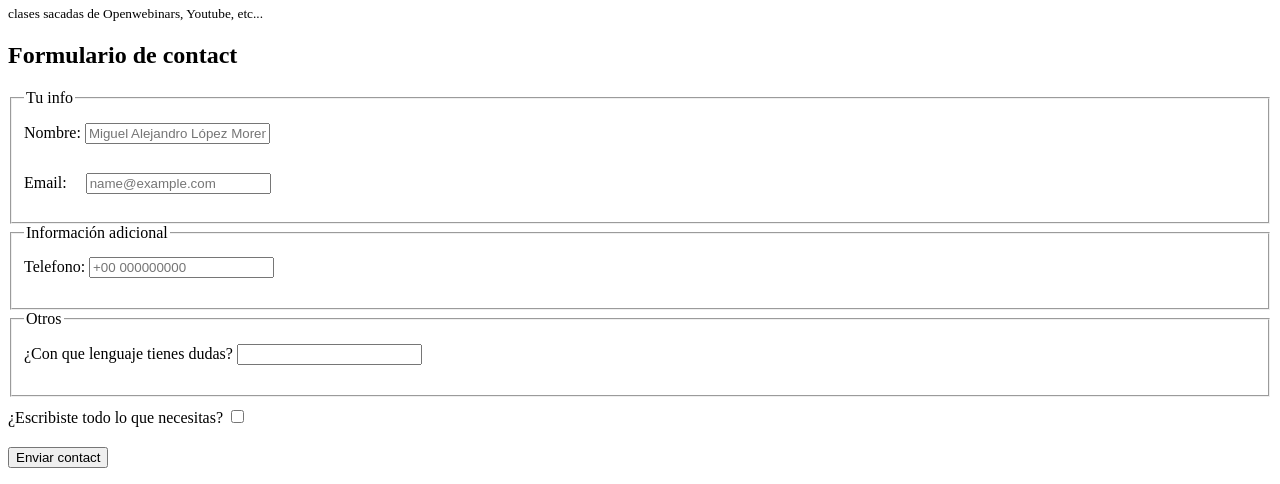
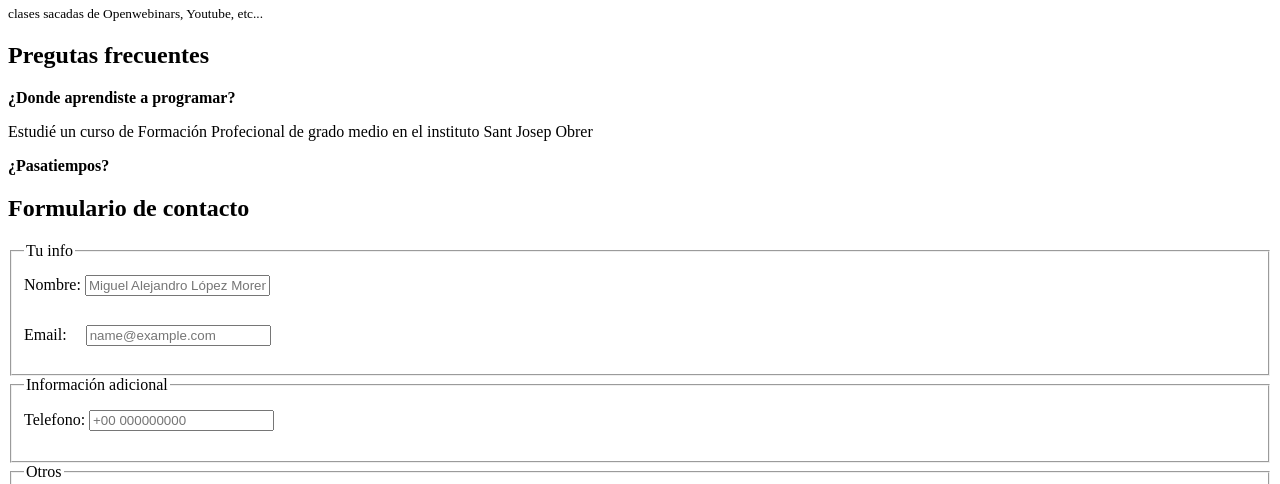
Before and after one commit to AScritp/HTML-CURSO, a plain HTML site: page sub-pages/semantico.html in a window 1280 px wide. Shown: the part 1682-2166 px from the top of the page. Drawn offline with Linux system fonts and the light colour scheme.

Commit message:
new:PREGUNTAS-FRECUENTES,details,summary,p

```diff
--- a/sub-pages/semantico.html
+++ b/sub-pages/semantico.html
@@ -127,7 +127,22 @@
             </article>
         </section>
         <section>
-            <h2>Formulario de contact</h2>
+            <h2>Pregutas frecuentes</h2>
+            <details open>
+                <summary><strong>¿Donde aprendiste a programar?</strong>  </summary>
+                <p>Estudié un curso de Formación Profecional
+                    de grado medio en el instituto
+                    Sant Josep Obrer
+                </p>
+            </details>
+            <details>
+                <summary><strong>¿Pasatiempos?</strong>  </summary>
+                <p>Jugar videojuegos
+                </p>
+            </details>
+        </section>
+        <section>
+            <h2>Formulario de contacto</h2>
             <form method="post" action="/">
                 <datalist id="language">
                     <option value="JavaScript"></option>
```
